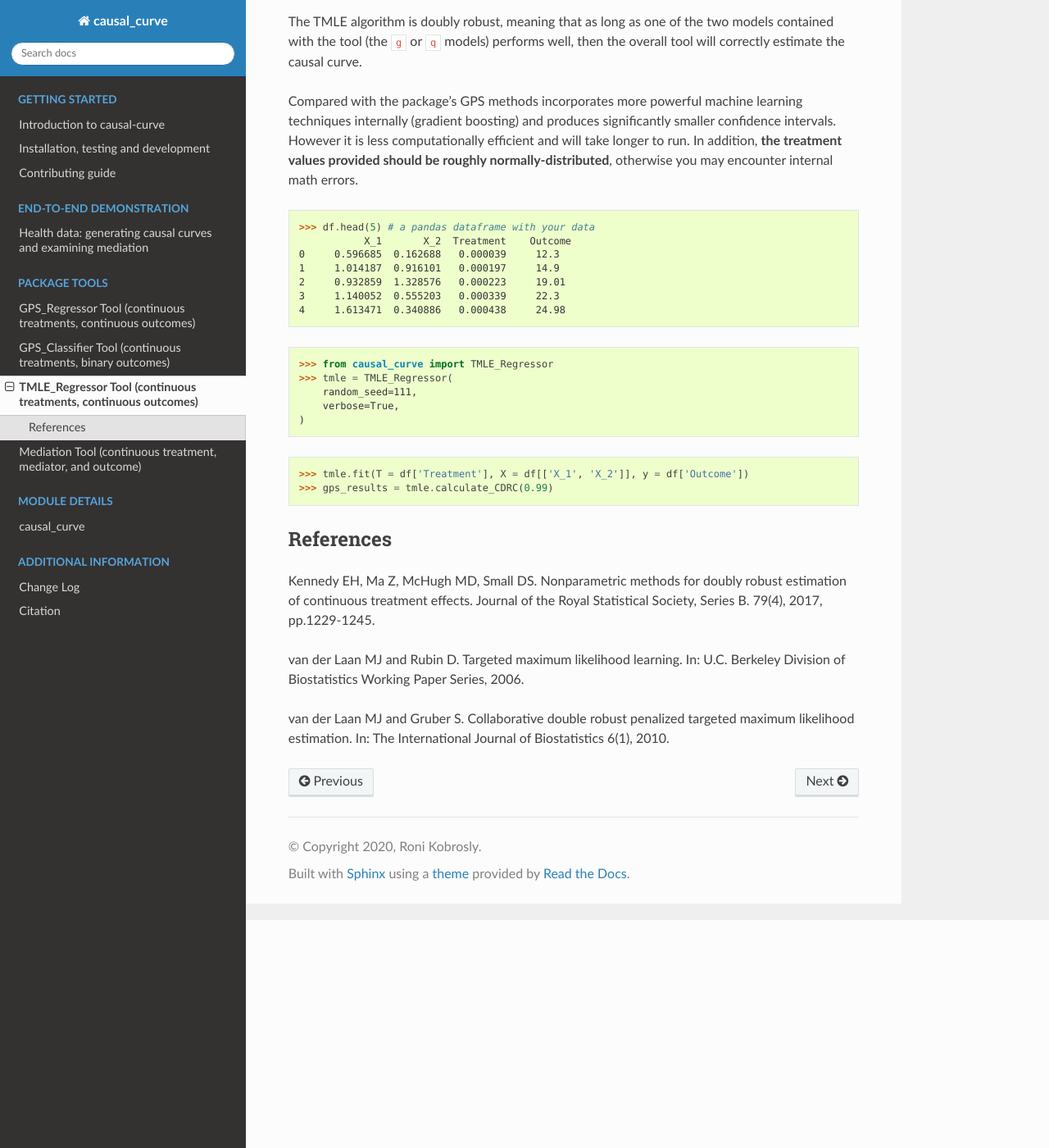
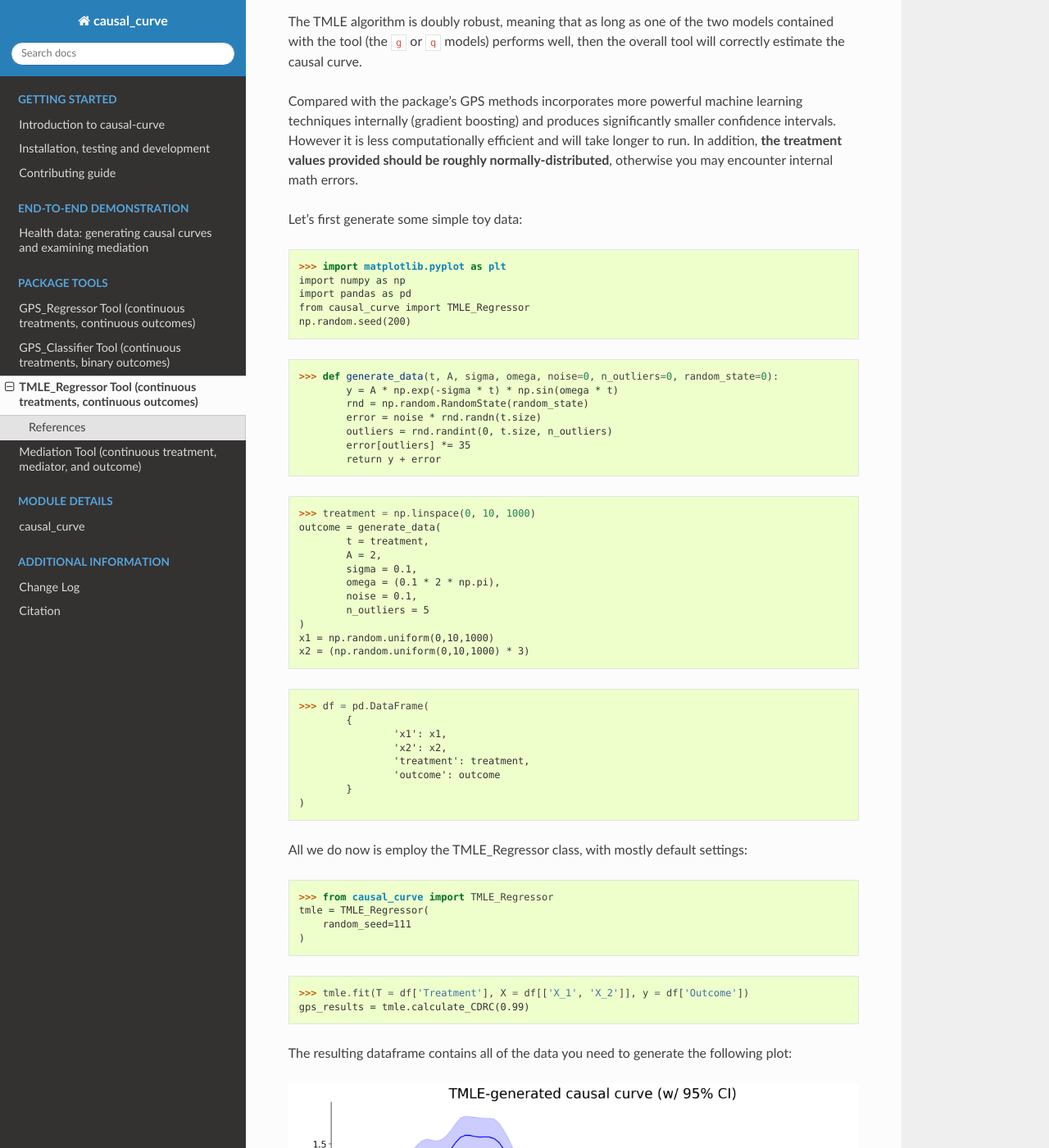
Before and after one commit to ronikobrosly/causal-curve, a Sphinx documentation site: the page built from docs/TMLE_Regressor.rst, in a window 1280 px wide and 1400 px high, scrolled down 278 px. Shown: the whole window at 82% size. Built offline with Sphinx 7.4.7 and the Read the Docs theme 2.0.0, drawn with Linux system fonts in a browser that asks for light colours; some of the changed text lies outside the part shown.

Commit message:
update to docs (#31)
Co-authored-by: rkobrosly <rkobrosly@drfirst.com>

```diff
--- a/docs/TMLE_Regressor.rst
+++ b/docs/TMLE_Regressor.rst
@@ -18,24 +18,64 @@ and produces significantly smaller confidence intervals. However it is less comp
 and will take longer to run. In addition, **the treatment values provided should
 be roughly normally-distributed**, otherwise you may encounter internal math errors.
 
+Let's first generate some simple toy data:
 
->>> df.head(5) # a pandas dataframe with your data
-           X_1       X_2  Treatment    Outcome
-0     0.596685  0.162688   0.000039     12.3
-1     1.014187  0.916101   0.000197     14.9
-2     0.932859  1.328576   0.000223     19.01
-3     1.140052  0.555203   0.000339     22.3
-4     1.613471  0.340886   0.000438     24.98
+
+>>> import matplotlib.pyplot as plt
+import numpy as np
+import pandas as pd
+from causal_curve import TMLE_Regressor
+np.random.seed(200)
+
+>>> def generate_data(t, A, sigma, omega, noise=0, n_outliers=0, random_state=0):
+	y = A * np.exp(-sigma * t) * np.sin(omega * t)
+	rnd = np.random.RandomState(random_state)
+	error = noise * rnd.randn(t.size)
+	outliers = rnd.randint(0, t.size, n_outliers)
+	error[outliers] *= 35
+	return y + error
+
+>>> treatment = np.linspace(0, 10, 1000)
+outcome = generate_data(
+	t = treatment,
+	A = 2,
+	sigma = 0.1,
+	omega = (0.1 * 2 * np.pi),
+	noise = 0.1,
+	n_outliers = 5
+)
+x1 = np.random.uniform(0,10,1000)
+x2 = (np.random.uniform(0,10,1000) * 3)
+
+>>> df = pd.DataFrame(
+	{
+		'x1': x1,
+		'x2': x2,
+		'treatment': treatment,
+		'outcome': outcome
+	}
+)
+
+
+All we do now is employ the TMLE_Regressor class, with mostly default settings:
 
 
 >>> from causal_curve import TMLE_Regressor
->>> tmle = TMLE_Regressor(
-    random_seed=111,
-    verbose=True,
+tmle = TMLE_Regressor(
+    random_seed=111
 )
 
 >>> tmle.fit(T = df['Treatment'], X = df[['X_1', 'X_2']], y = df['Outcome'])
->>> gps_results = tmle.calculate_CDRC(0.99)
+gps_results = tmle.calculate_CDRC(0.99)
+
+The resulting dataframe contains all of the data you need to generate the following plot:
+
+.. image:: ../imgs/tmle_plot.png
+
+To generate user-specified points along the curve, use the ``point_estimate`` and ``point_estimate_interval`` methods:
+
+>>> tmle.point_estimate(np.array([5.5]))
+tmle.point_estimate_interval(np.array([5.5]))
 
 
 References
--- a/docs/conf.py
+++ b/docs/conf.py
@@ -23,7 +23,7 @@ copyright = "2020, Roni Kobrosly"
 author = "Roni Kobrosly"
 
 # The full version, including alpha/beta/rc tags
-release = "1.0.0"
+release = "1.0.1"
 
 # -- General configuration ---------------------------------------------------
 
--- a/setup.py
+++ b/setup.py
@@ -5,7 +5,7 @@ with open("README.md", "r") as fh:
 
 setuptools.setup(
     name="causal-curve",
-    version="1.0.0",
+    version="1.0.1",
     author="Roni Kobrosly",
     author_email="roni.kobrosly@gmail.com",
     description="A python library with tools to perform causal inference using \
```
Also changed, not shown: docs/changelog.rst (+6 -1 lines), imgs/tmle_plot.png (added), 1 other file.
